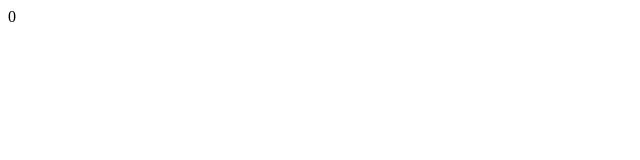
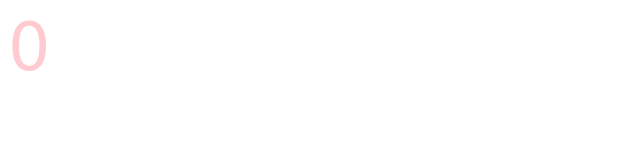
Before and after one commit to eunj/random, a plain HTML site: page index.html in a window 1280 px wide. Shown: the whole page, without its empty margins (0-640 px from the left). Drawn offline with nearby package versions, Linux system fonts and the light colour scheme.

Commit message:
Update stylesheet.css

```diff
--- a/stylesheet.css
+++ b/stylesheet.css
@@ -1 +1,5 @@
-.body
+ #random_number{
+	font-family: Verdana;
+	font-size: 50pt;
+	color:#ffcbd0;
+}
```
